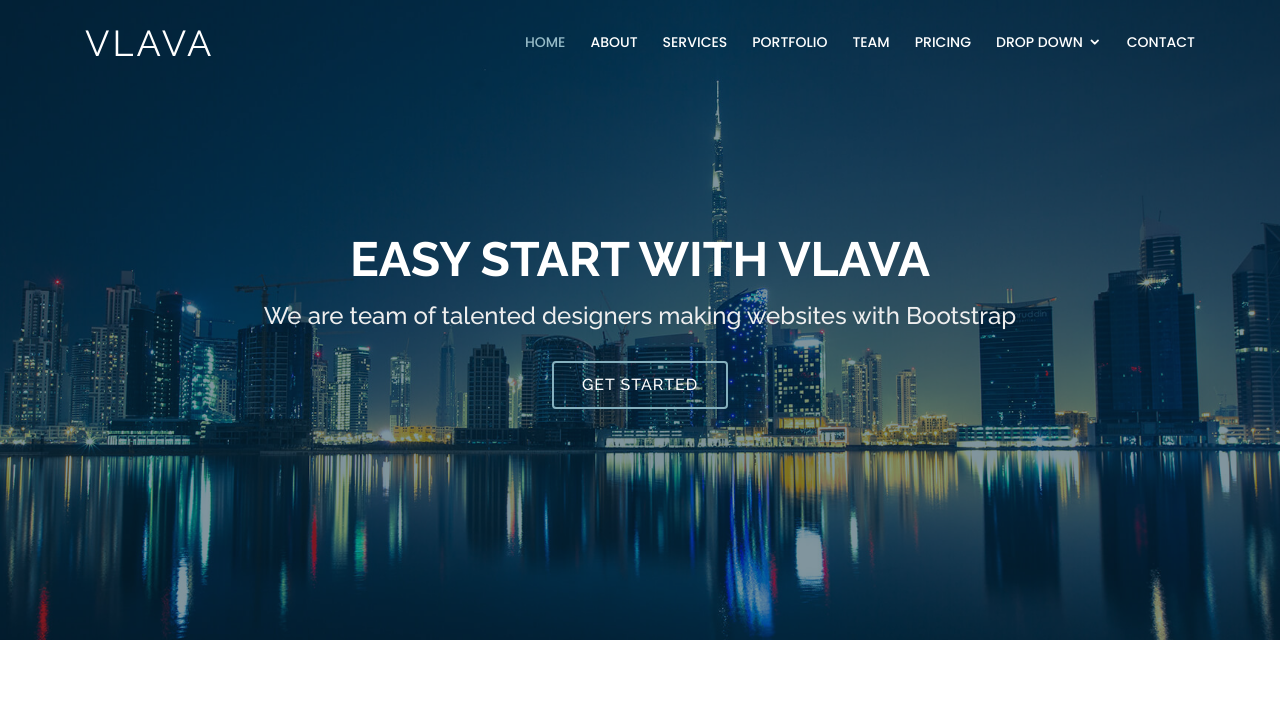
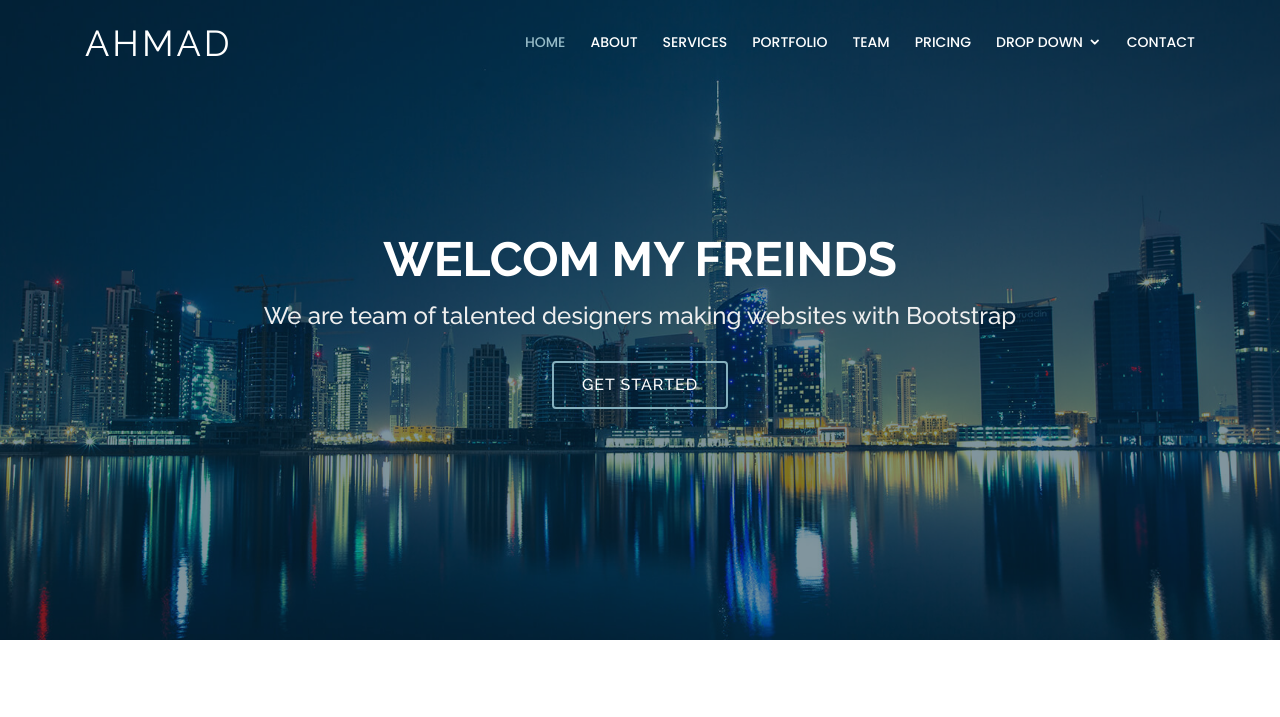
Before and after one commit to ahmad98-kh/ahmad, a plain HTML site: page index.html in a window 1280 px wide. Shown: the top 717 px of the page. Drawn offline with nearby package versions, Linux system fonts and the light colour scheme.

Commit message:
third changed

```diff
--- a/index.html
+++ b/index.html
@@ -42,7 +42,7 @@
     <div class="container d-flex align-items-center">
 
       <div class="logo mr-auto">
-        <h1 class="text-light"><a href="index.html"><span>Vlava</span></a></h1>
+        <h1 class="text-light"><a href="index.html"><span>Ahmad</span></a></h1>
         <!-- Uncomment below if you prefer to use an image logo -->
         <!-- <a href="index.html"><img src="assets/img/logo.png" alt="" class="img-fluid"></a>-->
       </div>
@@ -83,7 +83,7 @@
   <!-- ======= Hero Section ======= -->
   <section id="hero">
     <div class="hero-container">
-      <h1>Easy start with Vlava</h1>
+      <h1>Welcom my Freinds</h1>
       <h2>We are team of talented designers making websites with Bootstrap</h2>
       <a href="#about" class="btn-get-started scrollto">Get Started</a>
     </div>
```
